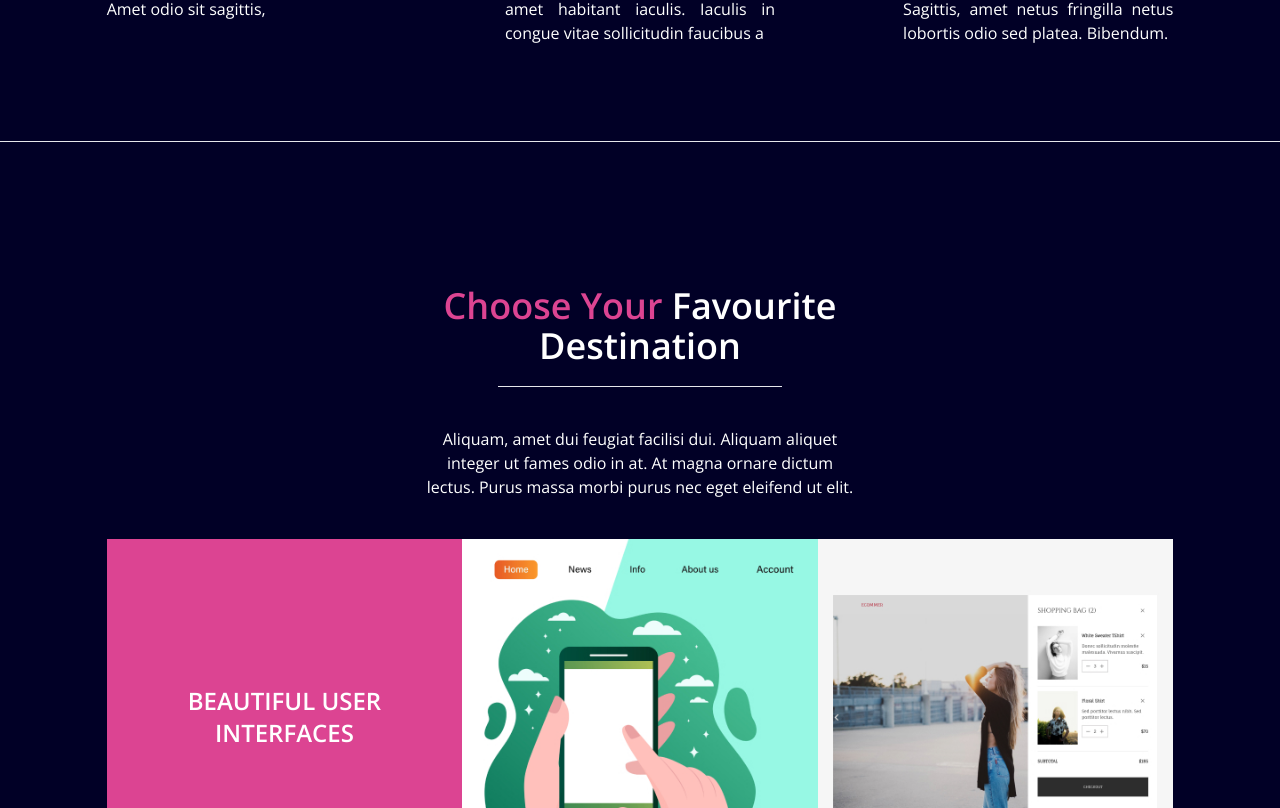
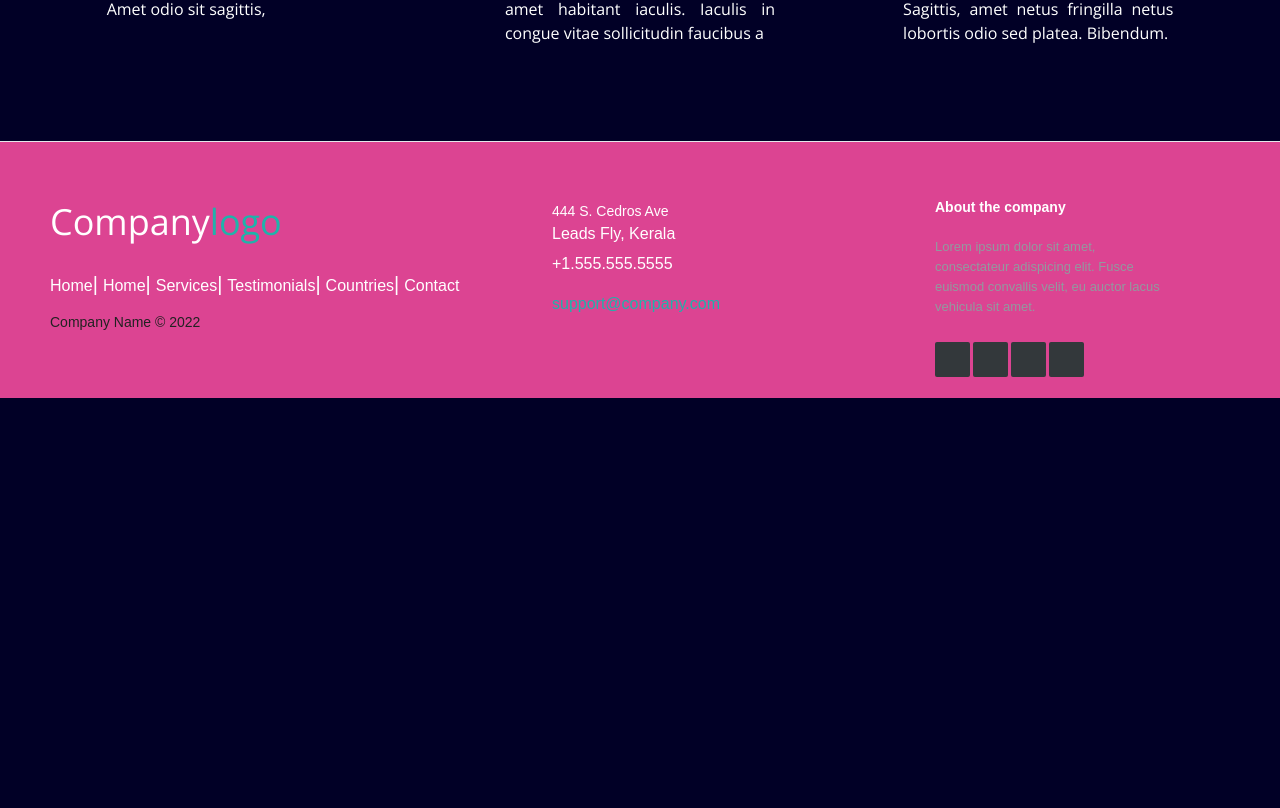
Before and after one commit to leadsfly/leadsfly, a Next.js app: page / in a window 1280 px wide. Shown: the part 1352-2160 px from the top of the page. After the commit the page ends 1750 px from the top, so only its background shows below. Built offline with nearby package versions, Linux system fonts and the light colour scheme.

Commit message:
done hero session final3

```diff
--- a/pages/index.tsx
+++ b/pages/index.tsx
@@ -46,7 +46,8 @@ export default function Home() {
           </motion.div>
         </div>
         <LineGradient />
-        <div className="w-5/6 mx-auto">
+        {/*
+   <div className="w-5/6 mx-auto">
           <motion.div
             //  margin="0 0 -200px 0"
             //  amount="all"
@@ -55,8 +56,6 @@ export default function Home() {
             <Projects />
           </motion.div>
         </div>
-        {/*
-
         <LineGradient />
         <div className="w-5/6 mx-auto md:h-full">
           <motion.div
```
